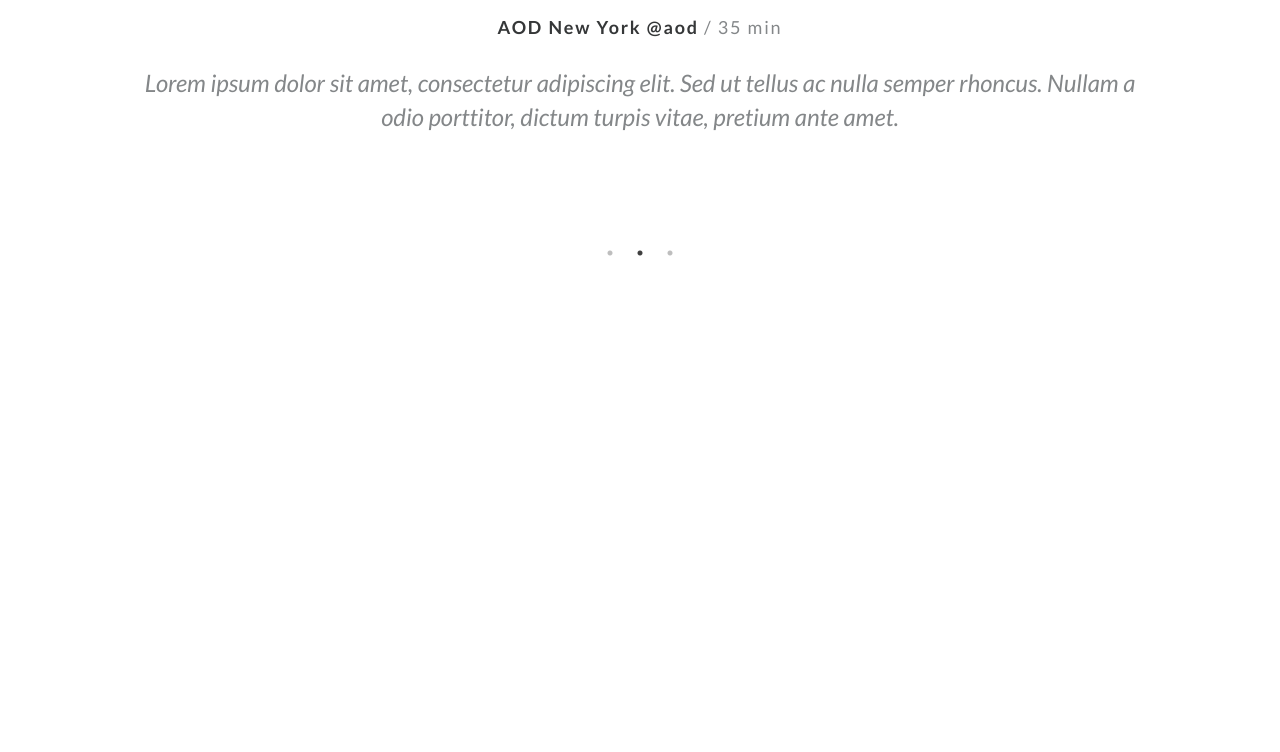
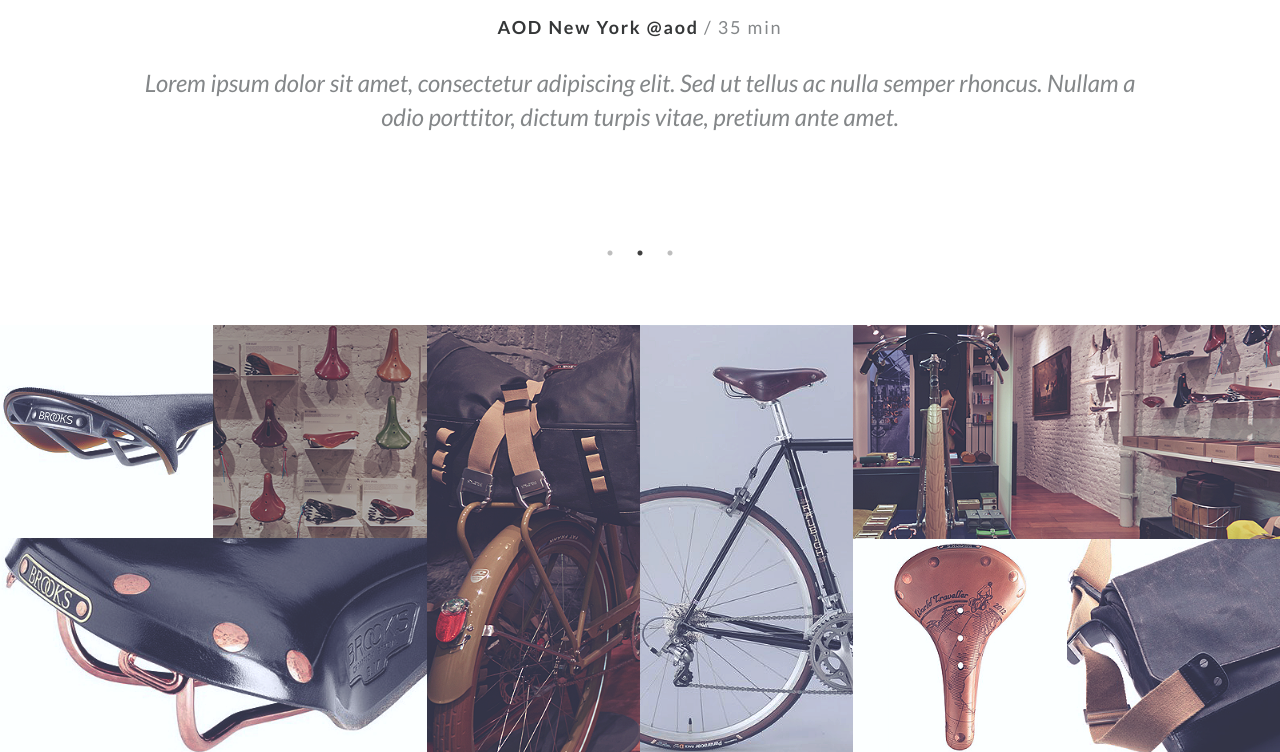
Before and after one commit to benderchan/Bicycle, a plain HTML site: page index.html in a window 1280 px wide. Shown: the part 3261-4013 px from the top of the page. Before the commit the page ends 3586 px from the top, so only its background shows below. Drawn offline with nearby package versions, Linux system fonts and the light colour scheme.

Commit message:
foto gallery added

```diff
--- a/index.html
+++ b/index.html
@@ -196,6 +196,58 @@
           </div>
         </div>
       </section>
+      <section class="fotos">
+        <div class="fotos__row">
+          <div class="fotos__col first-col">
+            <div class="first-col__row1">
+              <div class="first-col__first-foto">
+                <img src="images/first-col-first.png" alt="" />
+              </div>
+              <div class="first-col__second-foto">
+                <img src="images/first-col-second.png" alt="" />
+              </div>
+            </div>
+            <div class="first-col__row2">
+              <div class="first-col__third-foto">
+                <img src="images/first-col-third.png" alt="" />
+                <div class="img-mask">
+                  <div class="img-logo">
+                    <img src="images/logo-bic.png" alt="" />
+                    <div class="img-mask__text">SHOP NOW</div>
+                  </div>
+                </div>
+              </div>
+            </div>
+          </div>
+          <div class="fotos__col second-col">
+            <div class="second-col__first-foto">
+              <img src="images/second-col-first.png" alt="" />
+            </div>
+            <div class="second-col__second-foto">
+              <img src="images/second-col-second.png" alt="" />
+            </div>
+          </div>
+          <div class="fotos__col third-col">
+            <div class="third-col__first-foto">
+              <img src="images/third-col-first.png" alt="" />
+              <div class="img-mask">
+                <div class="img-logo">
+                  <img src="images/logo-bic.png" alt="" />
+                  <div class="img-mask__text">SHOP NOW</div>
+                </div>
+              </div>
+            </div>
+            <div class="third-col__row">
+              <div class="third-col__second-foto">
+                <img src="images/third-col-second.png" alt="" />
+              </div>
+              <div class="third-col__third-foto">
+                <img src="images/third-col-third.png" alt="" />
+              </div>
+            </div>
+          </div>
+        </div>
+      </section>
     </div>
     <script type="text/javascript" src="//code.jquery.com/jquery-1.11.0.min.js"></script>
     <script type="text/javascript" src="//code.jquery.com/jquery-migrate-1.2.1.min.js"></script>
--- a/style.css
+++ b/style.css
@@ -476,6 +476,7 @@ body {
 }
 
 .img-mask {
+  cursor: pointer;
   opacity: 0;
   position: absolute;
   width: 100%;
@@ -484,6 +485,16 @@ body {
   left: 0;
   -webkit-transition: opacity 0.3s ease-in;
   transition: opacity 0.3s ease-in;
+}
+
+.img-mask__text {
+  margin-top: 14px;
+  font-size: 14px;
+  line-height: 1.2;
+  font-weight: 700;
+  text-transform: uppercase;
+  letter-spacing: 0.2em;
+  color: #ffffff;
 }
 
 .img-mask:hover {
@@ -538,4 +549,109 @@ body {
   font-style: italic;
   color: #848789;
 }
+
+.fotos img {
+  display: block;
+  width: 100%;
+  height: 100%;
+  -o-object-fit: cover;
+     object-fit: cover;
+}
+
+.fotos__row {
+  min-width: 100%;
+  display: -webkit-box;
+  display: -ms-flexbox;
+  display: flex;
+  -webkit-box-flex: 1;
+      -ms-flex: 1;
+          flex: 1;
+}
+
+@media (max-width: 480px) {
+  .fotos__row {
+    -webkit-box-orient: vertical;
+    -webkit-box-direction: normal;
+        -ms-flex-direction: column;
+            flex-direction: column;
+  }
+}
+
+.first-col {
+  width: 100%;
+  -webkit-box-flex: 1;
+      -ms-flex: 1 1 33.333%;
+          flex: 1 1 33.333%;
+}
+
+.first-col__row1 {
+  display: -webkit-box;
+  display: -ms-flexbox;
+  display: flex;
+}
+
+.first-col__first-foto {
+  -webkit-box-flex: 1;
+      -ms-flex: 1 1 50%;
+          flex: 1 1 50%;
+}
+
+.first-col__second-foto {
+  -webkit-box-flex: 1;
+      -ms-flex: 1 1 50%;
+          flex: 1 1 50%;
+}
+
+.first-col__third-foto {
+  position: relative;
+}
+
+.second-col {
+  -webkit-box-flex: 1;
+      -ms-flex: 1 1 33.333%;
+          flex: 1 1 33.333%;
+  display: -webkit-box;
+  display: -ms-flexbox;
+  display: flex;
+}
+
+.second-col__first-foto {
+  -webkit-box-flex: 1;
+      -ms-flex: 1 1 50%;
+          flex: 1 1 50%;
+}
+
+.second-col__second-foto {
+  -webkit-box-flex: 1;
+      -ms-flex: 1 1 50%;
+          flex: 1 1 50%;
+}
+
+.third-col {
+  -webkit-box-flex: 0;
+      -ms-flex: 0 1 33.333%;
+          flex: 0 1 33.333%;
+}
+
+.third-col__first-foto {
+  position: relative;
+}
+
+.third-col__row {
+  display: -webkit-box;
+  display: -ms-flexbox;
+  display: flex;
+}
+
+.third-col__second-foto {
+  -webkit-box-flex: 0;
+      -ms-flex: 0 1 50%;
+          flex: 0 1 50%;
+}
+
+.third-col__third-foto {
+  -webkit-box-flex: 0;
+      -ms-flex: 0 1 50%;
+          flex: 0 1 50%;
+}
 /*# sourceMappingURL=style.css.map */
```
Also changed, not shown: images/first-col-first.png (renamed from images/rectangle_3_118.png), images/first-col-second.png (renamed from images/rectangle_3_copy_137.png), images/first-col-third.png (renamed from images/rectangle_3_copy_3_139.png), images/logo-bic.png (renamed from images/shape_13_169.png), images/second-col-first.png (renamed from images/rectangle_1_copy_8_140.png), images/second-col-second.png (renamed from images/rectangle_1_copy_7_136.png), images/third-col-first.png (renamed from images/rectangle_3_copy_4_141.png), images/third-col-second.png (renamed from images/rectangle_3_copy_6_143.png), images/third-col-third.png (renamed from images/rectangle_3_copy_7_144.png).
